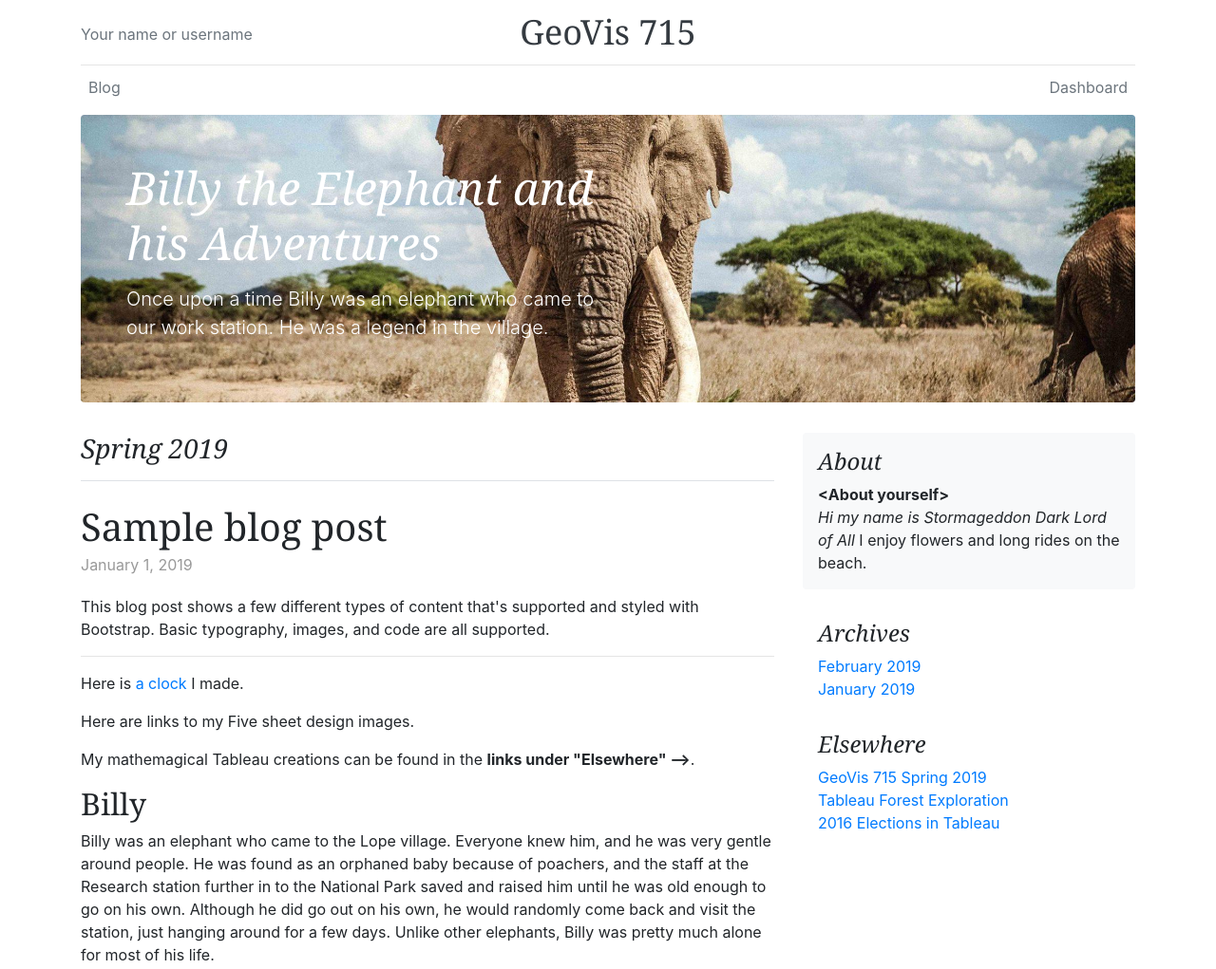
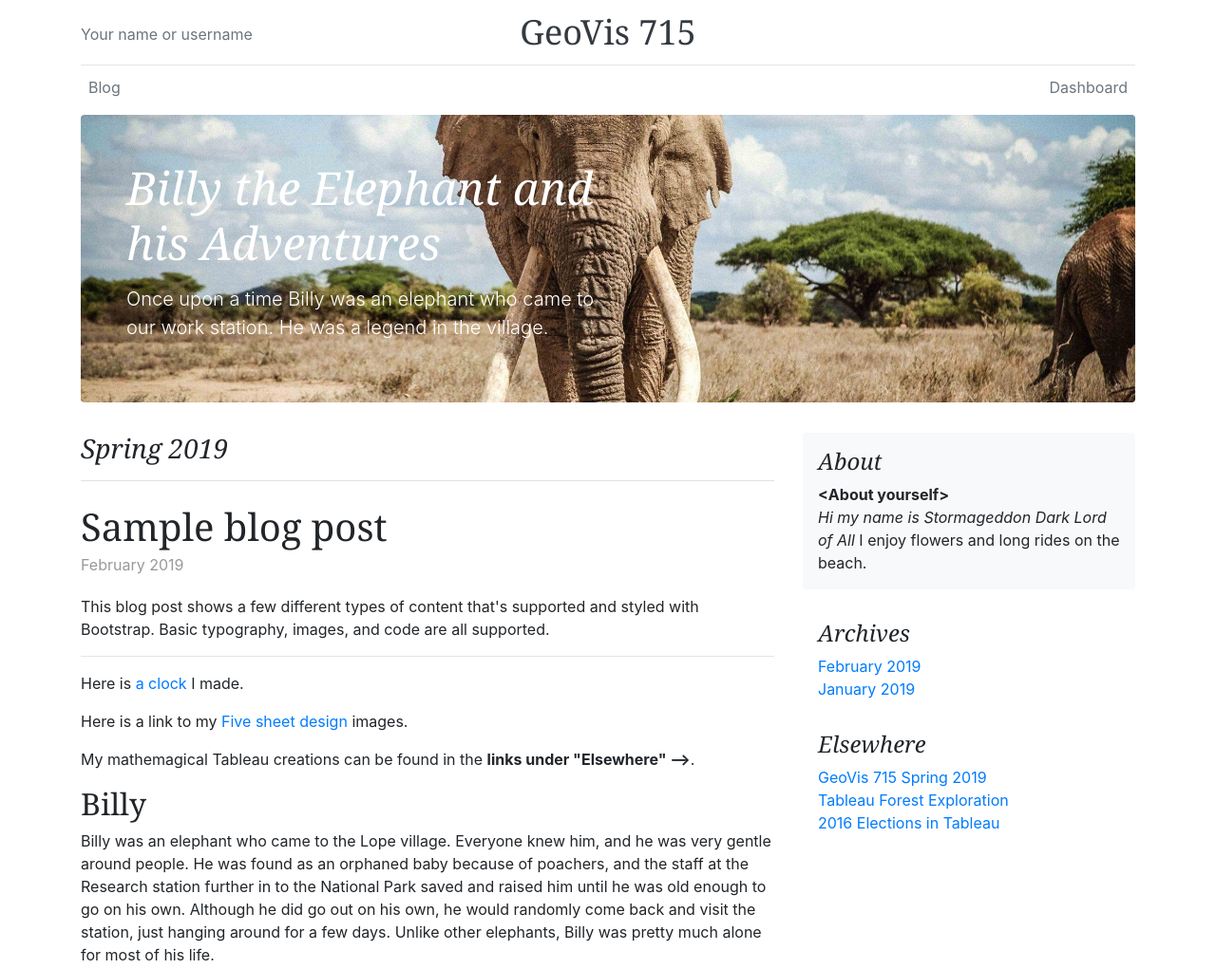
Before and after one commit to mcgregorian1/geovis-spring-2020, a website: page public/index.html in a window 1280 px wide. Shown: the top 1021 px of the page at 95% size. Drawn offline with nearby package versions, Linux system fonts and the light colour scheme; a web font is replaced by a local one.

Commit message:
Updated index to link to fivesheets

```diff
--- a/public/index.html
+++ b/public/index.html
@@ -61,13 +61,13 @@
 
           <div id="Jan2019" class="blog-post">
             <h2 class="blog-post-title">Sample blog post</h2>
-            <p class="blog-post-meta">January 1, 2019</p>
+            <p class="blog-post-meta">February 2019</p>
 
             <p>This blog post shows a few different types of content that's supported and styled with Bootstrap. Basic typography, images, and code are all supported.</p>
             <hr>
             <p>Here is <a href="./clock/index.html"> a clock</a> I made.</p>
             <blockquote>
-              <p>Here are links to my Five sheet design images.</p>
+              <p>Here is a link to my <a href="fivehseets.html"> Five sheet design</a> images.</p>
             </blockquote>
             <p>My mathemagical Tableau creations can be found in the <strong>links under "Elsewhere" --></strong>.</p>
             <h2>Billy</h2>
```
